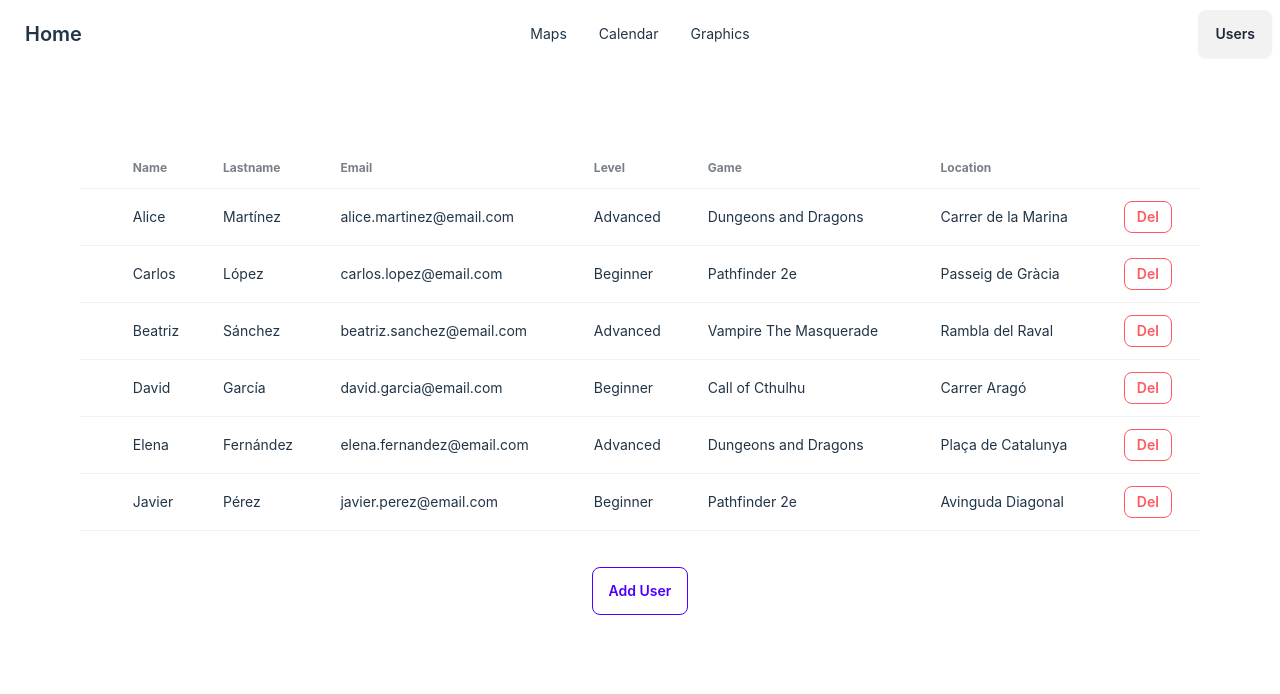
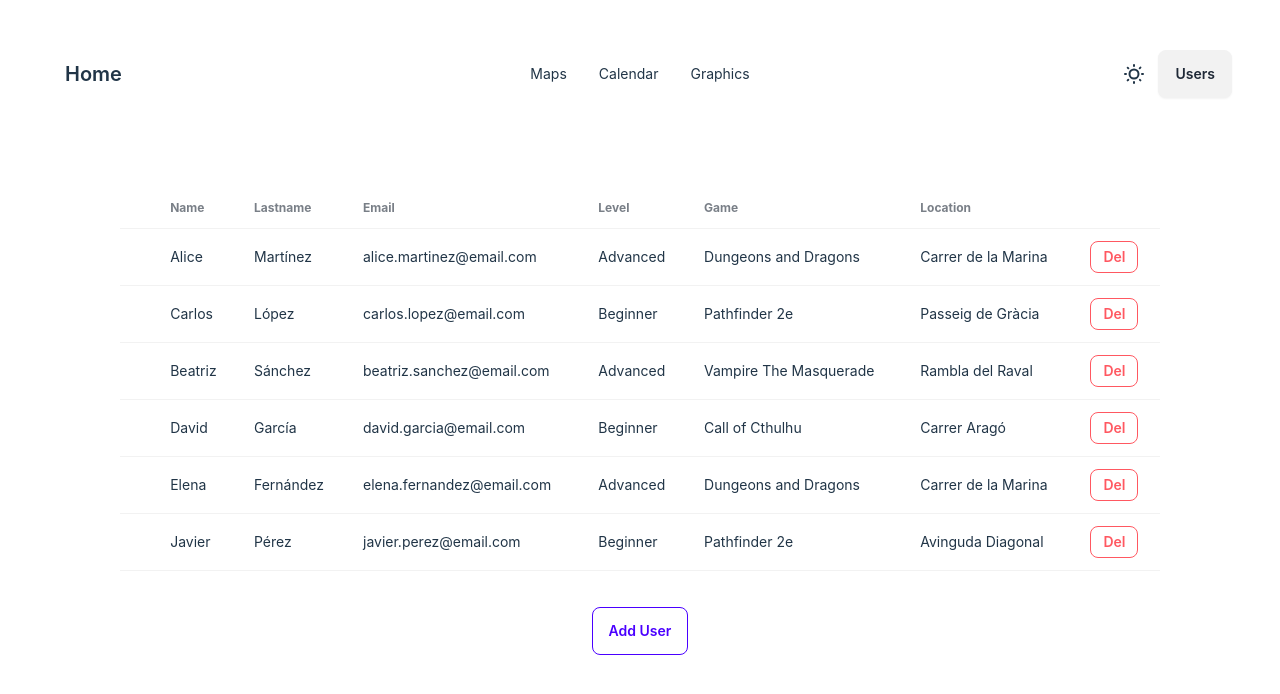
Before and after one commit to LaraBerenguer/nodejs-express-mysql, a React (Vite) app: page /users in a window 1280 px wide. Shown: the top 694 px of the page. Built offline with nearby package versions, Linux system fonts and the light colour scheme.

Commit message:
Updated user interface with location IDs, and enhanced Map component to display user-related information. Added theme controller button (not logic).

```diff
--- a/index.html
+++ b/index.html
@@ -1,5 +1,5 @@
 <!doctype html>
-<html lang="en">
+<html lang="en" data-theme="light">
 
 <head>
   <meta charset="UTF-8" />
--- a/src/api/api-interfaces/user-interface.ts
+++ b/src/api/api-interfaces/user-interface.ts
@@ -5,5 +5,6 @@
     email: string;
     level: string;
     location: string;
+    id_location: string;
     game: string;
 };
--- a/src/api/users-mockup-data.json
+++ b/src/api/users-mockup-data.json
@@ -6,6 +6,7 @@
     "email": "alice.martinez@email.com",
     "level": "Advanced",
     "location": "Carrer de la Marina",
+    "id_location": "1",
     "game": "Dungeons and Dragons"
   },
   {
@@ -15,6 +16,7 @@
     "email": "carlos.lopez@email.com",
     "level": "Beginner",
     "location": "Passeig de Gràcia",
+    "id_location": "2",
     "game": "Pathfinder 2e"
   },
   {
@@ -24,6 +26,7 @@
     "email": "beatriz.sanchez@email.com",
     "level": "Advanced",
     "location": "Rambla del Raval",
+    "id_location": "3",
     "game": "Vampire The Masquerade"
   },
   {
@@ -33,6 +36,7 @@
     "email": "david.garcia@email.com",
     "level": "Beginner",
     "location": "Carrer Aragó",
+    "id_location": "4",
     "game": "Call of Cthulhu"
   },
   {
@@ -41,7 +45,8 @@
     "lastname": "Fernández",
     "email": "elena.fernandez@email.com",
     "level": "Advanced",
-      "location": "Plaça de Catalunya",
+    "location": "Carrer de la Marina",
+    "id_location": "1",
     "game": "Dungeons and Dragons"
   },
   {
@@ -51,6 +56,7 @@
     "email": "javier.perez@email.com",
     "level": "Beginner",
     "location": "Avinguda Diagonal",
+    "id_location": "6",
     "game": "Pathfinder 2e"
   }
 ]
--- a/src/components/Map/Map.tsx
+++ b/src/components/Map/Map.tsx
@@ -3,6 +3,7 @@
 import './map.css';
 import { useRef, useEffect } from "react";
 import locations from '../../api/locations-mockup-data.json';
+import users from '../../api/users-mockup-data.json';
 
 const Map = () => {
     const mapContainerRef = useRef<HTMLDivElement | null>(null);
@@ -17,11 +18,18 @@
                 zoom: 12,
             });
 
-            locations.map(location => {
+            locations.forEach(location => {
+                const user = users.find((u) => u.id_location === location.location_id);
+                const gameName = user ? user.game : "No game";
+                const address = user ? user.location : "No address";
+
                 new mapboxgl.Marker({ color: 'black' }) //marker de ejemplo
                     .setLngLat([location.lng, location.lat]) //cambiará con datos localización de la base de datos
+                    .setPopup(new mapboxgl.Popup({ offset: 25 }).setHTML( //popup del marker
+                        `<h3>${gameName}</h3><p>${address}</p>`
+                    ))
                     .addTo(map);
-            });
+            })
 
             return () => { map.remove() }
         }
--- a/src/components/Map/map.css
+++ b/src/components/Map/map.css
@@ -1,15 +1,6 @@
-#root {
-    position: absolute;
-    top: 0;
-    right: 0;
-    bottom: 0;
-    left: 0;
-}
-
 #map-container {
     height: 400px;
     width: 100%;
-    /* temporarily set the background color so we can tell where the map container is positioned */
     background-color: lightgrey;
 }
 
--- a/src/components/Navbar.tsx
+++ b/src/components/Navbar.tsx
@@ -1,4 +1,5 @@
 import { Link } from "react-router-dom";
+import ThemeController from "./ThemeController";
 
 const Navbar = () => {
     return (
@@ -36,7 +37,8 @@
                     <li><Link to="/graphics">Graphics</Link></li>
                 </ul>
             </div>
-            <div className="navbar-end">
+            <div className="navbar-end flex gap-3">
+                <ThemeController />
                 <Link className="btn" to="/users">Users</Link>
             </div>
         </div>
--- /dev/null
+++ b/src/components/ThemeController.tsx
@@ -0,0 +1,28 @@
+const ThemeController = () => {
+    return (
+        <label className="swap swap-rotate">
+            {/* this hidden checkbox controls the state */}
+            <input type="checkbox" className="theme-controller" value="synthwave" />
+
+            {/* sun icon */}
+            <svg
+                className="swap-off h-6 w-6 fill-current"
+                xmlns="http://www.w3.org/2000/svg"
+                viewBox="0 0 24 24">
+                <path
+                    d="M5.64,17l-.71.71a1,1,0,0,0,0,1.41,1,1,0,0,0,1.41,0l.71-.71A1,1,0,0,0,5.64,17ZM5,12a1,1,0,0,0-1-1H3a1,1,0,0,0,0,2H4A1,1,0,0,0,5,12Zm7-7a1,1,0,0,0,1-1V3a1,1,0,0,0-2,0V4A1,1,0,0,0,12,5ZM5.64,7.05a1,1,0,0,0,.7.29,1,1,0,0,0,.71-.29,1,1,0,0,0,0-1.41l-.71-.71A1,1,0,0,0,4.93,6.34Zm12,.29a1,1,0,0,0,.7-.29l.71-.71a1,1,0,1,0-1.41-1.41L17,5.64a1,1,0,0,0,0,1.41A1,1,0,0,0,17.66,7.34ZM21,11H20a1,1,0,0,0,0,2h1a1,1,0,0,0,0-2Zm-9,8a1,1,0,0,0-1,1v1a1,1,0,0,0,2,0V20A1,1,0,0,0,12,19ZM18.36,17A1,1,0,0,0,17,18.36l.71.71a1,1,0,0,0,1.41,0,1,1,0,0,0,0-1.41ZM12,6.5A5.5,5.5,0,1,0,17.5,12,5.51,5.51,0,0,0,12,6.5Zm0,9A3.5,3.5,0,1,1,15.5,12,3.5,3.5,0,0,1,12,15.5Z" />
+            </svg>
+
+            {/* moon icon */}
+            <svg
+                className="swap-on h-6 w-6 fill-current"
+                xmlns="http://www.w3.org/2000/svg"
+                viewBox="0 0 24 24">
+                <path
+                    d="M21.64,13a1,1,0,0,0-1.05-.14,8.05,8.05,0,0,1-3.37.73A8.15,8.15,0,0,1,9.08,5.49a8.59,8.59,0,0,1,.25-2A1,1,0,0,0,8,2.36,10.14,10.14,0,1,0,22,14.05,1,1,0,0,0,21.64,13Zm-9.5,6.69A8.14,8.14,0,0,1,7.08,5.22v.27A10.15,10.15,0,0,0,17.22,15.63a9.79,9.79,0,0,0,2.1-.22A8.11,8.11,0,0,1,12.14,19.73Z" />
+            </svg>
+        </label>
+    )
+};
+
+export default ThemeController;
--- a/src/pages/MapsPage.tsx
+++ b/src/pages/MapsPage.tsx
@@ -2,10 +2,12 @@
 
 const MapsPage = () => {
     return (
-        <>
-            <div>MapsPage</div>
+        <div className="maps-page">
+            <div className="maps-page-header my-3">
+                <p>Find where the games happen</p>
+            </div>
             <div><Map /></div>
-        </>
+        </div>
     )
 };
 
--- a/src/services/user-crud.tsx
+++ b/src/services/user-crud.tsx
@@ -28,6 +28,7 @@
         email: 'otheruser@email.com',
         level: 'Advanced',
         location: 'Carrer de Mallorca',
+        id_location: '7',
         game: 'Dungeons and Dragons'
     };
 
--- a/tailwind.config.js
+++ b/tailwind.config.js
@@ -10,4 +10,7 @@
   plugins: [
     require('daisyui'),
   ],
+  daisyui: {
+    themes: ["light", "dark", "sunset", "retro"],
+  },
 }
```
Lines whose indentation alone changed are shown as unchanged.
